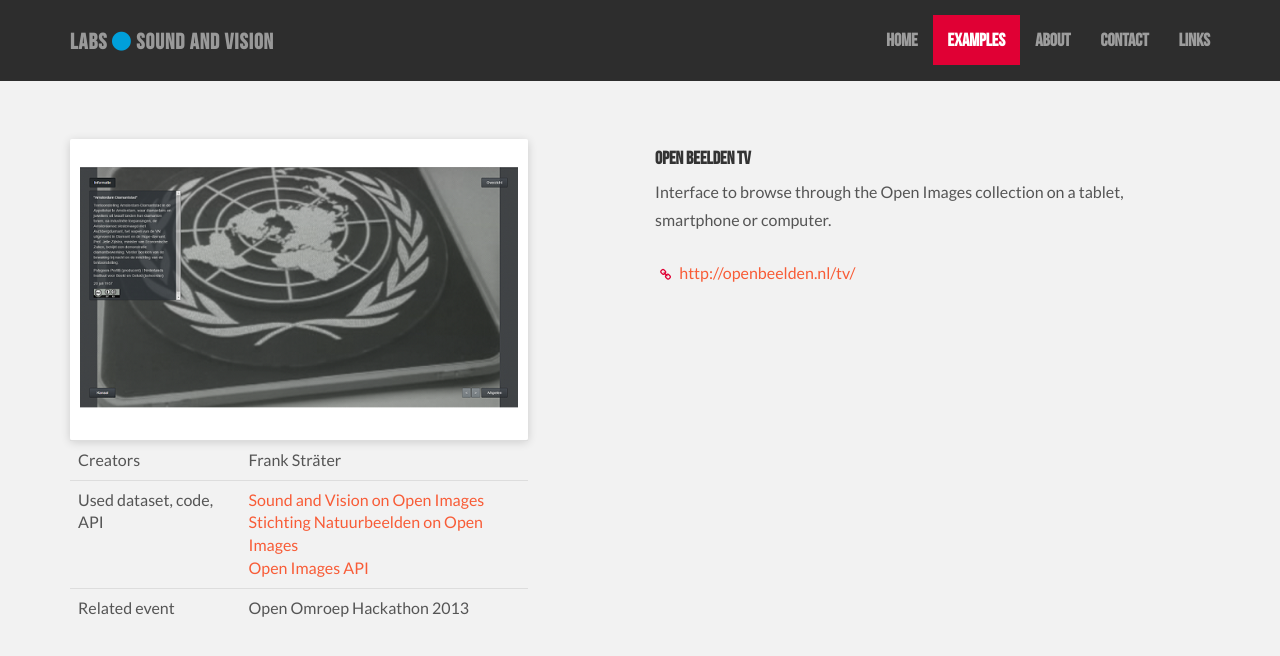
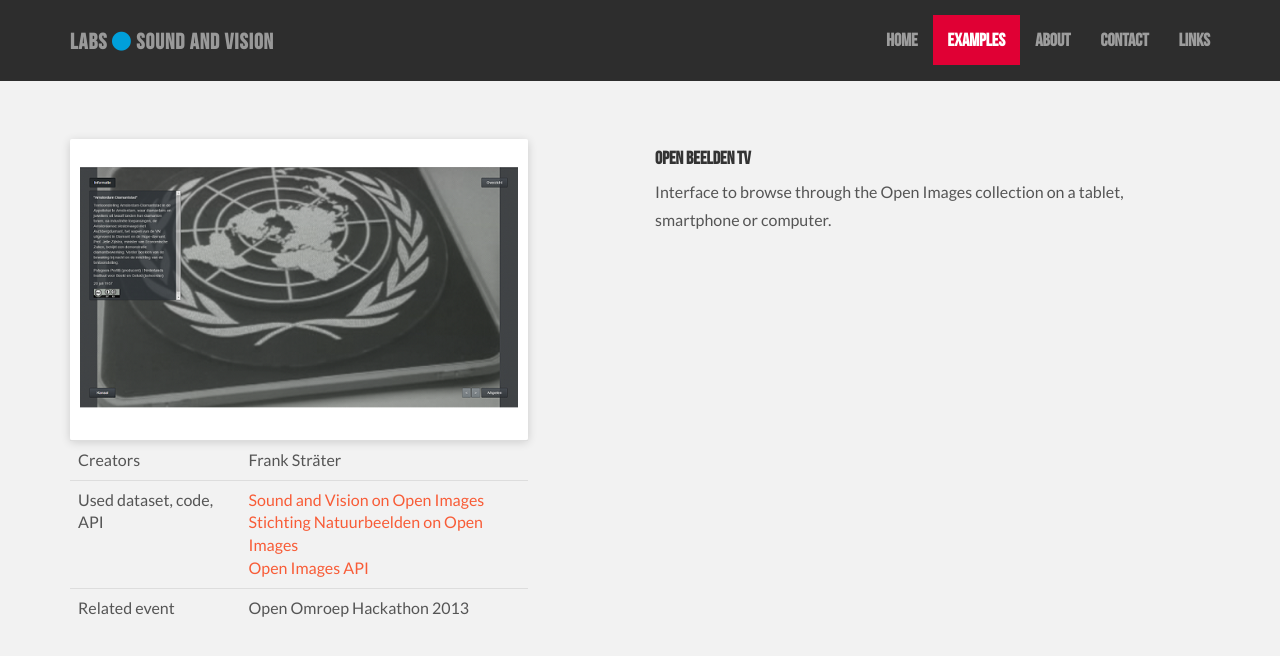
Before and after one commit to roelandordelman/labs, a Jekyll site: the page built from _examples/open-beelden-tv.md, in a window 1280 px wide. Shown: the top 656 px of the page. Built offline with Jekyll 4.4.1, drawn with Linux system fonts in a browser that asks for light colours; some of the changed lines change nothing that is shown.

Commit message:
Updated Open Beelden Tv

```diff
--- a/_examples/open-beelden-tv.md
+++ b/_examples/open-beelden-tv.md
@@ -3,7 +3,6 @@
 permalink: "/example/4762af58-a319-11e5-9e6c-005056a71e3a"
 example_id: 4762af58-a319-11e5-9e6c-005056a71e3a
 menu: examples
-website_url: http://openbeelden.nl/tv/
 thumb_image: "/uploads/opebveeldentv_poster.png"
 poster_image: "/uploads/opebveeldentv_poster.png"
 description: Interface to browse through the Open Images collection
```
